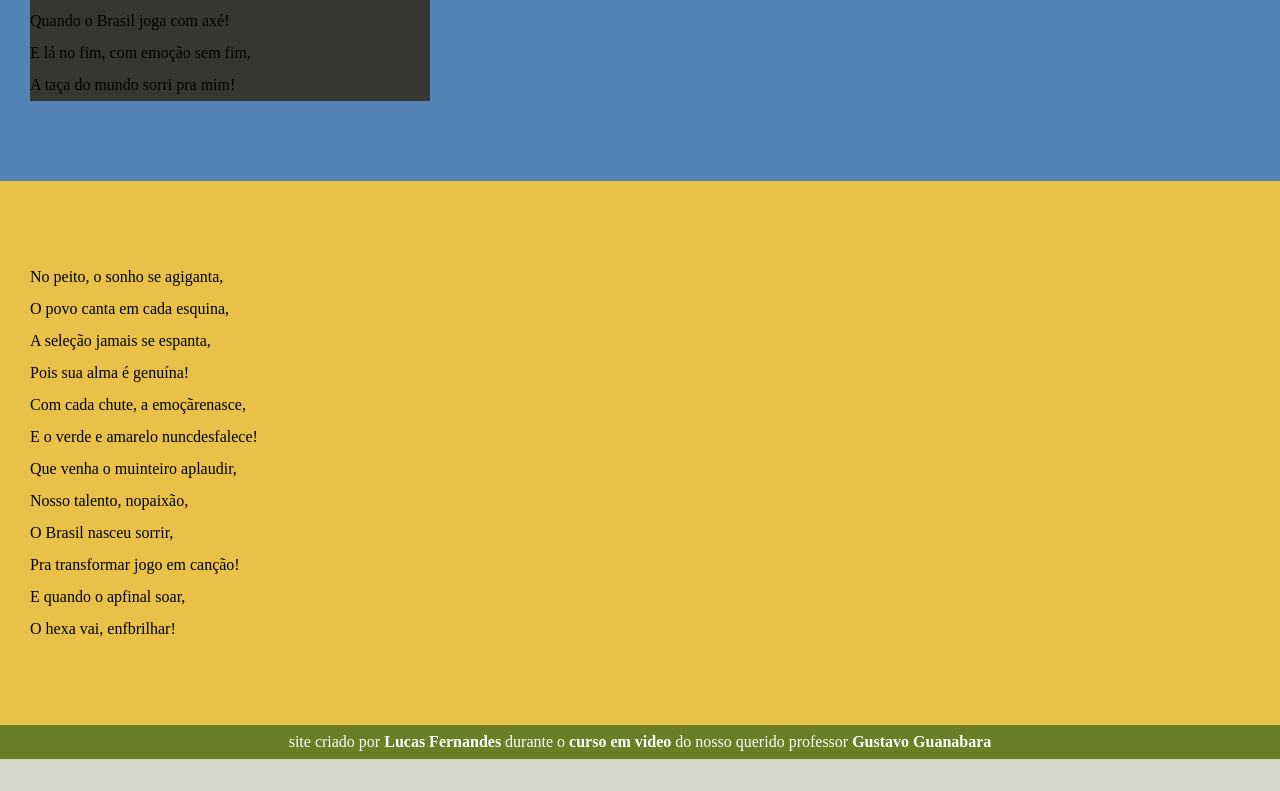
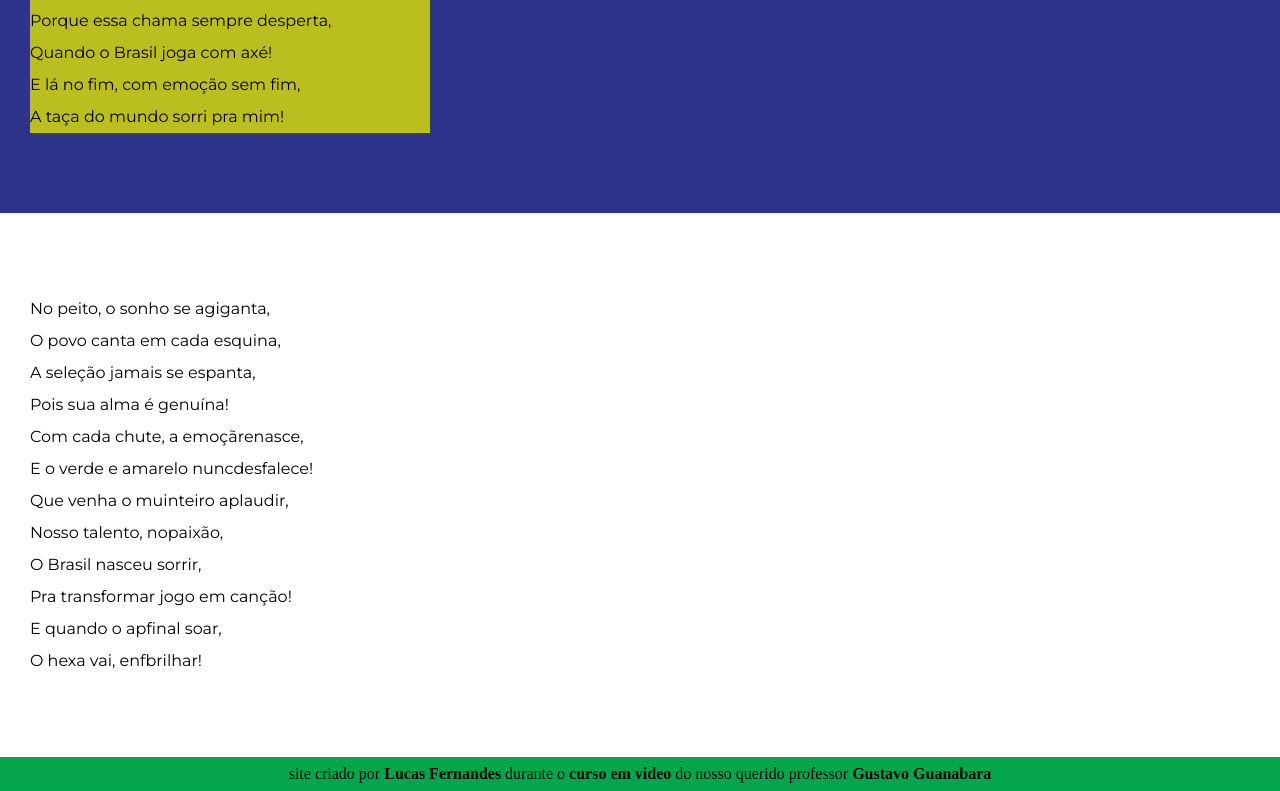
Before and after one commit to Lucasfernandescode/html-css, a plain HTML site: page desafios/desafio_cordel/index.html in a window 1280 px wide. Shown: the part 1766-2557 px from the top of the page. Before the commit the page ends 2525 px from the top, so only its background shows below. Drawn offline with Linux system fonts and the light colour scheme.

Commit message:
atualizei fontes e cores

```diff
--- a/desafios/desafio_cordel/estilostyle.css
+++ b/desafios/desafio_cordel/estilostyle.css
@@ -1,14 +1,35 @@
 @charset "utf8";
+
+
+@import url('https://fonts.googleapis.com/css2?family=Bungee&display=swap');
+
+@import url('https://fonts.googleapis.com/css2?family=Montserrat:ital,wght@0,100..900;1,100..900&display=swap');
+
+@import url('https://fonts.googleapis.com/css2?family=Limelight&family=Montserrat:ital,wght@0,100..900;1,100..900&display=swap');
+
+
 *{
     margin: 0px;
     padding: 0px;
+
+
+
 }
 :root {
-  --cor-primaria: #5484B5;
-  --cor-secundaria: #E8C148;
-  --cor-fundo: #D5D8C8;
-  --cor-texto: #363731;
-  --cor-destaque: #697E25;
+    --font01: "Bungee", sans-serif;
+    --font02: "Montserrat", sans-serif;
+    --font03: "Limelight", sans-serif;
+
+
+
+
+}
+:root {
+  --cor-primaria: #2E338C;
+  --cor-secundaria: #03A64A;
+  --cor-fundo: #BABF1F;
+  --cor-texto: #F2B90C;
+  --cor-destaque: #F2F2F2;
 }
 
 
@@ -16,25 +37,32 @@
 
 html,body{
     min-height: 100vh;
-    background-color: #D5D8C8;
+    background-color:#5484B5
+
+
+
 }
 
 header{
-    background-color:#697E25;
-    color: white;
+    background-color:#03A64A;
     text-align: center;
+    font-family: var(--font01);
 }
 header > h1{
     padding-top: 50px;
     font-variant: small-caps;
+    color: black;
+    font-size: 50px;
 }
 
 header >p{
     padding-bottom: 50px;
+
+
 }
 
 a{
-    color: white;
+    color: black;
     text-decoration: none;
     font-weight: bolder;
 
@@ -49,35 +77,32 @@ section{
     padding-bottom: 10vh;
     line-height:2em;
     padding-left: 30px;
+    font-family: var(--font02)
+
 }
 
 section.normal{
-    background-color:#E8C148;
+    background-color:white;
     color: black;
 }
 
 section.imagem{
-    background-color: #5484B5;
+    background-color: #2E338C;
     color: black;
 
 }
 
 section.imagem > p{
-    background-color: #363731;
+    background-color: #BABF1F;
     width: 400px;
 }
 
 
 
 
-
-
-
-
-
 footer{
-    background-color: #697E25;
-    color: white;
+    background-color: var(--cor-secundaria);
+    color: black;
     text-align: center;
     padding: 8px;
 }
```
